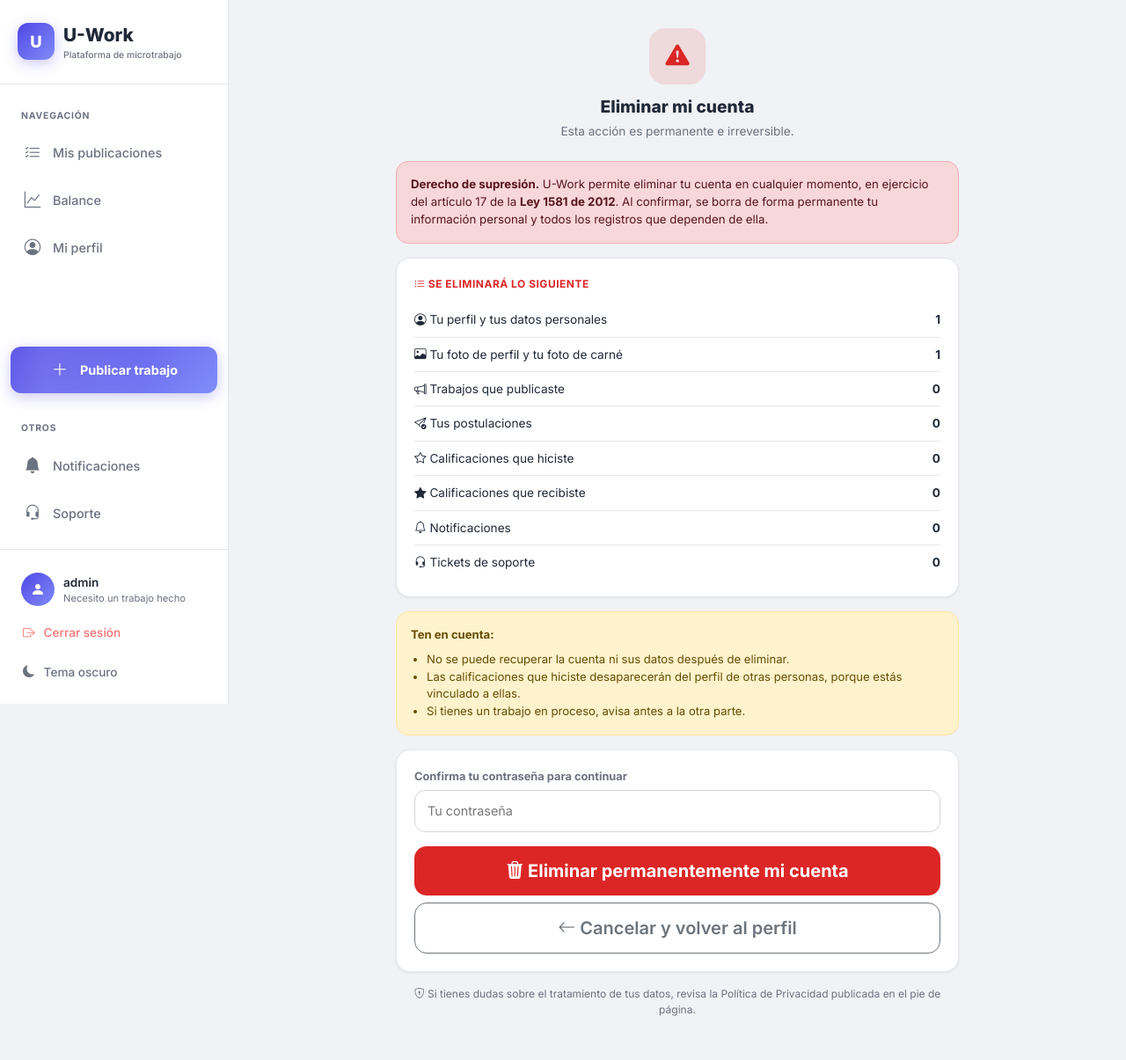
After one commit to Dolopex/Uwork, a Django app: page /eliminar-cuenta/ in a window 1280 px wide. The commit adds this page. Shown: the whole page at 88% size. Run offline with Django 5.2, Linux system fonts and the light colour scheme; a user stored in the database is signed in; data comes from the database, SQL or seed files in the repository.

Commit message:
feat(R16): self-service account deletion (right to erasure)
R16 — Mecanismo "Eliminar mi cuenta" (Indicador: Vista en panel de usuario).
CRITICO para el cumplimiento del articulo 17 de la Ley 1581 de 2012
(derecho de supresion). Antes solo el administrador podia eliminar cuentas.

- /eliminar-cuenta/ exige iniciar sesion y confirmar la contrasena, para
  que una sesion abierta en un dispositivo compartido no borre la cuenta
  por accidente
- accounts/views.py: delete_account muestra el recuento exacto de lo que
  va a desaparecer y luego ejecuta la supresion
- accounts/deletion.py: borra tambien los archivos de MEDIA_ROOT (foto de
  perfil, foto de carnet e imagenes de los trabajos publicados); Django
  solo borra filas. Verifica que la ruta no escape de MEDIA_ROOT
- logout() antes de user.delete() para que la sesion no quede apuntando a
  un id que ya no existe
- los modelos ya usaban CASCADE, asi que postulaciones, calificaciones,
  notificaciones y tickets del usuario se van en cascada
- templates/accounts/delete_account.html con doble confirmacion en el
  boton y aviso de irreversibilidad
- perfil: nueva pestana "Seguridad" con el estado de verificacion del
  correo (R11) y el acceso a la zona de peligro (R16)

9 tests nuevos en accounts/tests.py: vista protegida, resumen previo,
contrasena incorrecta, borrado de cuenta, cascada, conservacion de datos de
terceros, borrado de archivos y proteccion de MEDIA_ROOT.

```diff
--- a/accounts/urls.py
+++ b/accounts/urls.py
@@ -19,6 +19,9 @@ urlpatterns = [
     path('verificar/revisar-correo/', views.check_email, name='check_email'),
     path('verificar/email/<uuid:token>/', views.verify_email, name='verify_email'),
     path('verificar/reenviar/', views.resend_verification, name='resend_verification'),
-    path('verificar/reenviar/mi-cuenta/', views.reenviar_verificacion_mixta,
+    path('verificar/reenviar/mi-cuenta/', views.reenviar_mi_verificacion,
          name='resend_verification_mine'),
+
+    # R16 — Eliminar mi cuenta (Ley 1581 de 2012, art. 17)
+    path('eliminar-cuenta/', views.delete_account, name='delete_account'),
 ]
--- a/accounts/views.py
+++ b/accounts/views.py
@@ -1,11 +1,12 @@
 from django.shortcuts import render, redirect, get_object_or_404
-from django.contrib.auth import login
+from django.contrib.auth import login, logout
 from django.contrib.auth.decorators import login_required
 from django.contrib import messages
 from django.db.models import Sum, Count, Q, Avg
 from .forms import StudentRegisterForm, EmployerRegisterForm, StudentProfileForm, EmployerProfileForm
 from .models import User
 from .services import enviar_email_verificacion
+from .deletion import eliminar_archivos_de_usuario
 
 
 def role_select(request):
@@ -97,7 +98,7 @@ def resend_verification(request):
 
 
 @login_required
-def reenviar_verificacion_mixta(request):
+def reenviar_mi_verificacion(request):
     """Reenvía la verificación al usuario ya autenticado pero no verificado."""
     if not request.user.is_email_verified:
         enviar_email_verificacion(request.user)
@@ -122,6 +123,73 @@ def profile(request):
 def user_detail(request, pk):
     user = get_object_or_404(User, pk=pk)
     return render(request, 'accounts/user_detail.html', {'profile_user': user})
+
+
+# ── R16 — Eliminar mi cuenta (Ley 1581 de 2012, art. 17) ─────────
+
+def _resumen_datos_borrables(usuario):
+    """Cuenta qué se va a eliminar, para mostrarlo antes de confirmar."""
+    from jobs.models import Application, Job
+    from notifications.models import Notification
+    from reviews.models import Review
+    from support.models import SupportTicket
+
+    return {
+        'empleador': {
+            'trabajos': Job.objects.filter(creador=usuario).count(),
+            'postulaciones': Application.objects.filter(usuario=usuario).count(),
+        },
+        'estudiante': {
+            'trabajos_asignados': Job.objects.filter(asignado=usuario).count(),
+            'postulaciones': Application.objects.filter(usuario=usuario).count(),
+        },
+        'calificaciones_hechas': Review.objects.filter(autor=usuario).count(),
+        'calificaciones_recibidas': Review.objects.filter(receptor=usuario).count(),
+        'notificaciones': Notification.objects.filter(usuario=usuario).count(),
+        'tickets': SupportTicket.objects.filter(reporter=usuario).count(),
+        'tickets_sobre_el': SupportTicket.objects.filter(
+            usuario_reportado=usuario).count(),
+    }
+
+
+@login_required
+def delete_account(request):
+    """Supresión de la cuenta a petición del titular.
+
+    Exige confirmar la contraseña: evita que alguien con una sesión abierta
+    en un dispositivo compartido borre la cuenta por accidente.
+    """
+    usuario = request.user
+
+    if request.method == 'POST':
+        if not usuario.check_password(request.POST.get('password', '')):
+            messages.error(
+                request,
+                'La contraseña no coincide. Tu cuenta no fue eliminada.',
+            )
+            return render(request, 'accounts/delete_account.html', {
+                'resumen': _resumen_datos_borrables(usuario),
+                'error_password': True,
+            })
+
+        # Django borra en cascada los registros relacionados (los modelos
+        # usan CASCADE); los archivos de MEDIA_ROOT se borran aparte.
+        # logout() va antes del delete() para que la sesión no quede
+        # apuntando a un id de usuario que ya no existe.
+        nombre = usuario.username
+        eliminar_archivos_de_usuario(usuario)
+        logout(request)
+        usuario.delete()
+
+        messages.success(
+            request,
+            'Tu cuenta "{}" fue eliminada permanentemente.'.format(nombre),
+        )
+        return redirect('accounts:role_select')
+
+    return render(request, 'accounts/delete_account.html', {
+        'resumen': _resumen_datos_borrables(usuario),
+    })
 
 
 @login_required
--- /dev/null
+++ b/templates/accounts/delete_account.html
@@ -0,0 +1,158 @@
+{% extends 'base.html' %}
+{% block title %}Eliminar mi cuenta — U-Work{% endblock %}
+
+{% block content %}
+<div style="max-width:640px; margin:0 auto;">
+
+    <div class="text-center mb-4">
+        <div style="width:64px;height:64px;border-radius:18px;background:rgba(220,38,38,0.12);display:inline-flex;align-items:center;justify-content:center;font-size:1.7rem;color:#DC2626;margin-bottom:14px;">
+            <i class="bi bi-exclamation-triangle-fill"></i>
+        </div>
+        <h4 style="font-weight:800; font-size:1.2rem; color:var(--text); margin:0 0 6px;">
+            Eliminar mi cuenta
+        </h4>
+        <p style="font-size:0.85rem; color:var(--text-secondary); margin:0;">
+            Esta acción es permanente e irreversible.
+        </p>
+    </div>
+
+    <div class="alert alert-danger" style="border-radius:14px; font-size:0.83rem;" role="alert">
+        <strong>Derecho de supresión.</strong> U-Work permite eliminar tu cuenta en
+        cualquier momento, en ejercicio del artículo 17 de la
+        <strong>Ley 1581 de 2012</strong>. Al confirmar, se borra de forma
+        permanente tu información personal y todos los registros que dependen
+        de ella.
+    </div>
+
+    <div class="card mb-3">
+        <div class="card-body">
+            <div style="font-weight:700; font-size:0.75rem; text-transform:uppercase; letter-spacing:0.5px; color:#DC2626; margin-bottom:12px;">
+                <i class="bi bi-list-ul"></i> Se eliminará lo siguiente
+            </div>
+
+            <ul style="list-style:none; padding:0; margin:0; font-size:0.85rem; color:var(--text);">
+                <li style="display:flex; justify-content:space-between; padding:9px 0; border-bottom:1px solid var(--border);">
+                    <span><i class="bi bi-person-circle"></i> Tu perfil y tus datos personales</span>
+                    <strong>1</strong>
+                </li>
+                <li style="display:flex; justify-content:space-between; padding:9px 0; border-bottom:1px solid var(--border);">
+                    <span><i class="bi bi-image"></i> Tu foto de perfil y tu foto de carné</span>
+                    <strong>1</strong>
+                </li>
+
+                {% if user.es_estudiante %}
+                <li style="display:flex; justify-content:space-between; padding:9px 0; border-bottom:1px solid var(--border);">
+                    <span><i class="bi bi-send-check"></i> Tus postulaciones</span>
+                    <strong>{{ resumen.estudiante.postulaciones }}</strong>
+                </li>
+                <li style="display:flex; justify-content:space-between; padding:9px 0; border-bottom:1px solid var(--border);">
+                    <span><i class="bi bi-briefcase"></i> Trabajos que tenías asignados</span>
+                    <strong>{{ resumen.estudiante.trabajos_asignados }}</strong>
+                </li>
+                {% else %}
+                <li style="display:flex; justify-content:space-between; padding:9px 0; border-bottom:1px solid var(--border);">
+                    <span><i class="bi bi-megaphone"></i> Trabajos que publicaste</span>
+                    <strong>{{ resumen.empleador.trabajos }}</strong>
+                </li>
+                <li style="display:flex; justify-content:space-between; padding:9px 0; border-bottom:1px solid var(--border);">
+                    <span><i class="bi bi-send-check"></i> Tus postulaciones</span>
+                    <strong>{{ resumen.empleador.postulaciones }}</strong>
+                </li>
+                {% endif %}
+
+                <li style="display:flex; justify-content:space-between; padding:9px 0; border-bottom:1px solid var(--border);">
+                    <span><i class="bi bi-star"></i> Calificaciones que hiciste</span>
+                    <strong>{{ resumen.calificaciones_hechas }}</strong>
+                </li>
+                <li style="display:flex; justify-content:space-between; padding:9px 0; border-bottom:1px solid var(--border);">
+                    <span><i class="bi bi-star-fill"></i> Calificaciones que recibiste</span>
+                    <strong>{{ resumen.calificaciones_recibidas }}</strong>
+                </li>
+                <li style="display:flex; justify-content:space-between; padding:9px 0; border-bottom:1px solid var(--border);">
+                    <span><i class="bi bi-bell"></i> Notificaciones</span>
+                    <strong>{{ resumen.notificaciones }}</strong>
+                </li>
+                <li style="display:flex; justify-content:space-between; padding:9px 0;">
+                    <span><i class="bi bi-headset"></i> Tickets de soporte</span>
+                    <strong>{{ resumen.tickets }}</strong>
+                </li>
+            </ul>
+        </div>
+    </div>
+
+    <div class="alert alert-warning mb-3" style="border-radius:14px; font-size:0.82rem;" role="alert">
+        <strong>Ten en cuenta:</strong>
+        <ul style="margin:8px 0 0; padding-left:18px;">
+            <li>No se puede recuperar la cuenta ni sus datos después de eliminar.</li>
+            <li>Las calificaciones que hiciste desaparecerán del perfil de
+                otras personas, porque estás vinculado a ellas.</li>
+            <li>Si tienes un trabajo en proceso, avisa antes a la otra parte.</li>
+        </ul>
+    </div>
+
+    <div class="card mb-3">
+        <div class="card-body">
+            <form method="post" id="deleteForm">
+                {% csrf_token %}
+                <label class="form-label" for="id_password"
+                       style="font-weight:700; font-size:0.8rem; color:var(--text-secondary); margin-bottom:6px; display:block;">
+                    Confirma tu contraseña para continuar
+                </label>
+                <input type="password" name="password" id="id_password" required
+                       autocomplete="current-password" placeholder="Tu contraseña"
+                       style="width:100%; padding:12px 14px; font-size:0.9rem; border-radius:12px;
+                              border:1px solid var(--input-border); background:var(--input-bg); color:var(--text);">
+                {% if error_password %}
+                <div class="text-danger small mt-2" role="alert">
+                    <i class="bi bi-exclamation-circle"></i> La contraseña no coincide.
+                </div>
+                {% endif %}
+
+                <div class="d-grid gap-2 mt-3">
+                    <button type="submit" class="btn btn-lg"
+                            style="background:#DC2626; color:#fff; font-weight:700;
+                                   border:none; border-radius:14px; padding:13px;">
+                        <i class="bi bi-trash3-fill"></i>
+                        Eliminar permanentemente mi cuenta
+                    </button>
+                    <a href="{% url 'accounts:profile' %}" class="btn btn-outline-secondary btn-lg"
+                       style="border-radius:14px; padding:13px; font-weight:600;">
+                        <i class="bi bi-arrow-left"></i> Cancelar y volver al perfil
+                    </a>
+                </div>
+            </form>
+        </div>
+    </div>
+
+    <p style="text-align:center; font-size:0.75rem; color:var(--text-secondary);">
+        <i class="bi bi-shield-lock"></i>
+        Si tienes dudas sobre el tratamiento de tus datos, revisa la
+        Política de Privacidad publicada en el pie de página.
+    </p>
+</div>
+{% endblock %}
+
+{% block extra_js %}
+<script>
+// Doble confirmación: el botón destructivo pide un segundo clic.
+(function () {
+    var form = document.getElementById('deleteForm');
+    if (!form) return;
+    var btn = form.querySelector('button[type="submit"]');
+    var armed = false;
+    btn.addEventListener('click', function (e) {
+        if (!armed) {
+            e.preventDefault();
+            armed = true;
+            btn.innerHTML = '<i class="bi bi-exclamation-triangle-fill"></i> Confirmar borrado — no se puede deshacer';
+            btn.style.background = '#991B1B';
+            setTimeout(function () {
+                armed = false;
+                btn.innerHTML = '<i class="bi bi-trash3-fill"></i> Eliminar permanentemente mi cuenta';
+                btn.style.background = '#DC2626';
+            }, 6000);
+        }
+    });
+})();
+</script>
+{% endblock %}
```
Also changed, not shown: accounts/deletion.py (added, +81 -0 lines), accounts/tests.py (+166 -0 lines), templates/accounts/profile.html (+52 -0 lines).
